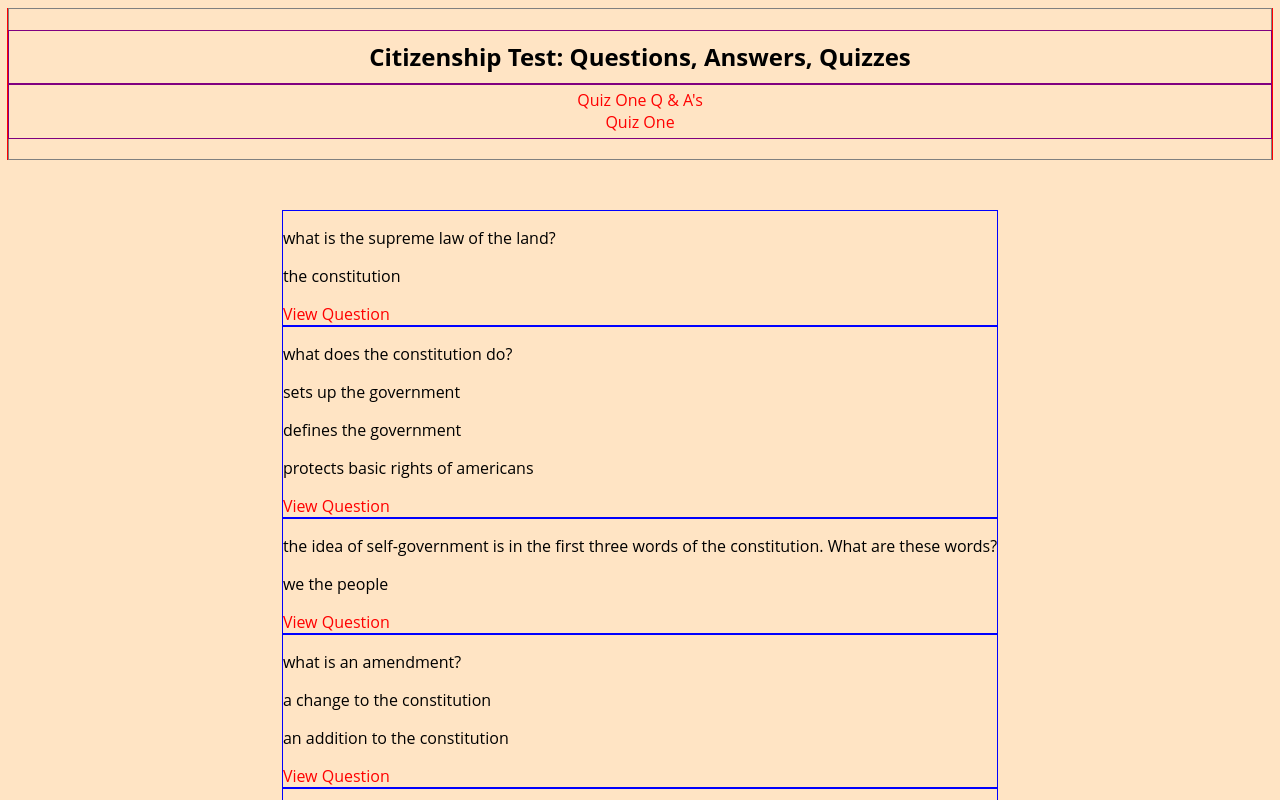
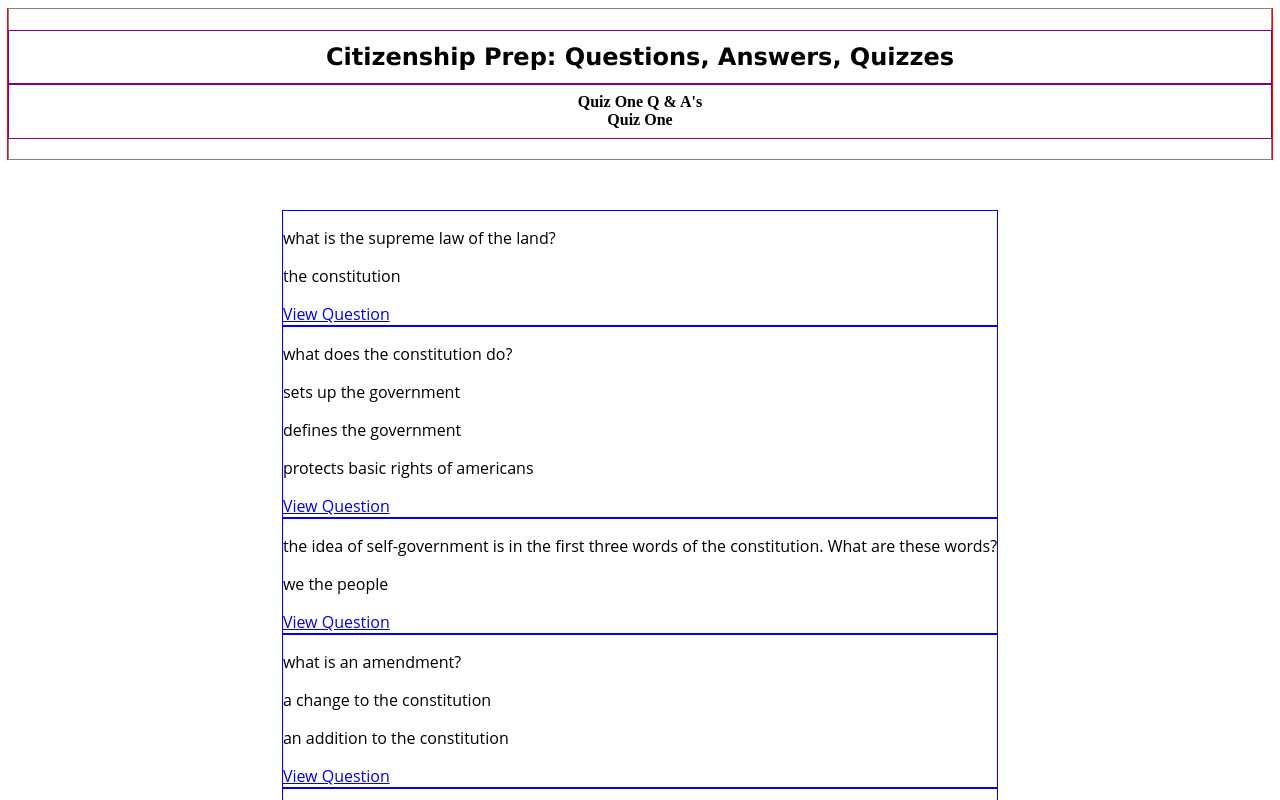
Before and after one commit to mmaustin/citizenship-questions-answers, a React (Create React App) app in the folder citizenship-frontend/: page / in a window 1280 px wide. Shown: the top 800 px of the page. Built offline with nearby package versions, Linux system fonts and the light colour scheme.

Commit message:
experimenting with text families, colors for nav bar text

```diff
--- a/citizenship-frontend/src/app/Navbar.js
+++ b/citizenship-frontend/src/app/Navbar.js
@@ -6,7 +6,7 @@ const Navbar = () => {
     return(
         <nav>
             <section id='nav-section'>
-                <h2 id='nav-heading'>Citizenship Test: Questions, Answers, Quizzes</h2>
+                <h2 id='nav-heading'>Citizenship Prep: Questions, Answers, Quizzes</h2>
                 <div id='nav-link-container'>
                     <Link className='nav-link-text' to='/'>Quiz One Q & A's</Link>
                     <Link className='nav-link-text' to='/questions/quizone'>Quiz One</Link>
--- a/citizenship-frontend/src/index.css
+++ b/citizenship-frontend/src/index.css
@@ -3,7 +3,6 @@
 }
 
 body {
-    background-color: bisque;
     font-family: 'open sans', sans-serif;
     display: flex;
     justify-content: center;
@@ -55,12 +54,13 @@ nav {
     flex-flow: column;
 }
 
-a {
-
+.nav-link-text {
     text-decoration: none;
-    color: red;
+    font-family: 'Times New Roman', Times, serif;
+    color: black;
+    font-weight: bold;
 }
 
-.nav-link-text {
-
+h2 {
+    font-family:Verdana, Geneva, Tahoma, sans-serif;
 }
```
